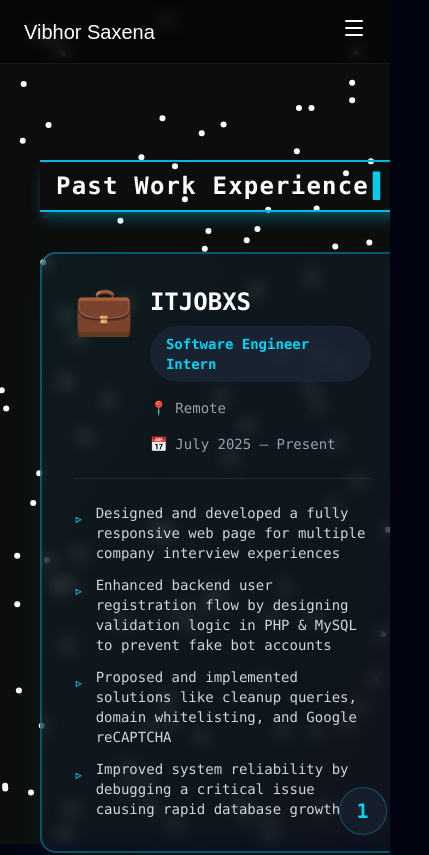
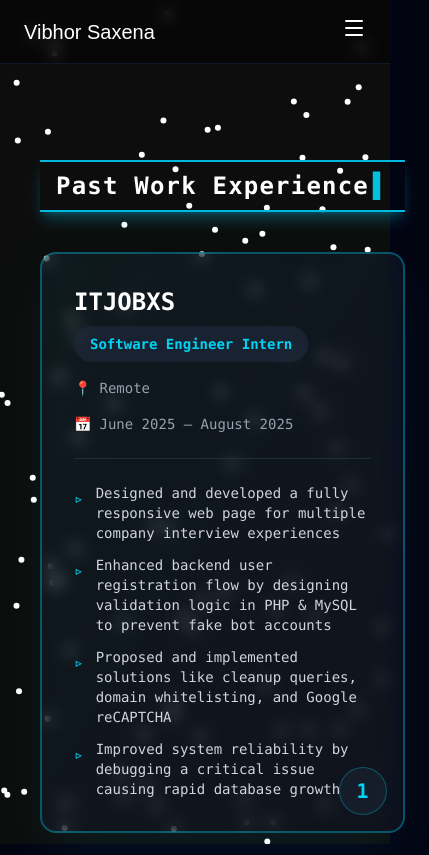
Before and after one commit to VibhorSaxena-23/portfolio-vibhor, a Next.js app: page /experience in a window 390 px wide. Shown: the top 855 px of the page, 429 px wide, since content can reach past the window. Built offline with nearby package versions, Linux system fonts and the light colour scheme; a web font is replaced by a local one.

Commit message:
Fix mobile layout zoom and restrict width handling to mobile only

```diff
--- a/src/app/globals.css
+++ b/src/app/globals.css
@@ -5,17 +5,6 @@
 
 /* Import Tailwind */
 @import "tailwindcss";
-
-@media (max-width: 767px) {
-  html,
-  body {
-    width: 100%;
-    max-width: 100%;
-    overflow-x: hidden;
-  }
-}
-
-
 
 /* Your custom theme + animations */
 :root {
@@ -49,13 +38,6 @@
       rotate(calc((var(--angle) * -1deg) - 360deg));
   }
 }
-
-@media (min-width: 1024px) {
-  * {
-    cursor: none !important;
-  }
-}
-
 
 @keyframes marquee {
   from {
@@ -95,8 +77,8 @@
   color: white;
   scroll-behavior: smooth;
   overflow-x: hidden;
+  cursor: none;
 }
-
 
 
 .animate-blink {
--- a/src/app/layout.tsx
+++ b/src/app/layout.tsx
@@ -23,16 +23,16 @@
 }) {
   return (
     <html lang="en">
-      <body className="relative min-h-screen w-full overflow-x-hidden text-gray-900">
+      <body className="relative text-gray-900 overflow-x-hidden">
         <CursorProvider>
-          {/* Background & cursor auto-disable on mobile */}
+          {/* These components are CLIENT components
+              and will self-disable on mobile */}
           <Background />
           <CustomCursor />
 
           <Navbar />
 
-          {/* Main content */}
-          <main className="relative z-10 w-full pt-20">
+          <main className="pt-20 relative z-10">
             {children}
           </main>
         </CursorProvider>
--- a/src/components/experience.tsx
+++ b/src/components/experience.tsx
@@ -7,10 +7,9 @@
   const experiences = [
     {
       company: "ITJOBXS",
-      logo: "💼",
       role: "Software Engineer Intern",
       location: "Remote",
-      duration: "July 2025 – Present",
+      duration: "June 2025 – August 2025",
       color: "cyan",
       description: [
         "Designed and developed a fully responsive web page for multiple company interview experiences",
@@ -21,7 +20,6 @@
     },
     {
       company: "SEMS Welfare Foundation",
-      logo: "🌐",
       role: "UI/UX & Web Development Intern",
       location: "Remote",
       duration: "May 2024 – July 2024",
@@ -34,7 +32,6 @@
     },
     {
       company: "AddLens Technologies",
-      logo: "🤖",
       role: "Machine Learning Intern",
       location: "Remote",
       duration: "May 2024 – July 2024",
@@ -117,7 +114,6 @@
                 >
                   {/* Header */}
                   <div className="flex items-start gap-4 mb-6 pb-6 border-b border-gray-700/50">
-                    <div className="text-5xl">{exp.logo}</div>
                     <div className="flex-1">
                       <h3 className="text-2xl sm:text-3xl font-bold text-white mb-2">
                         {exp.company}
```
